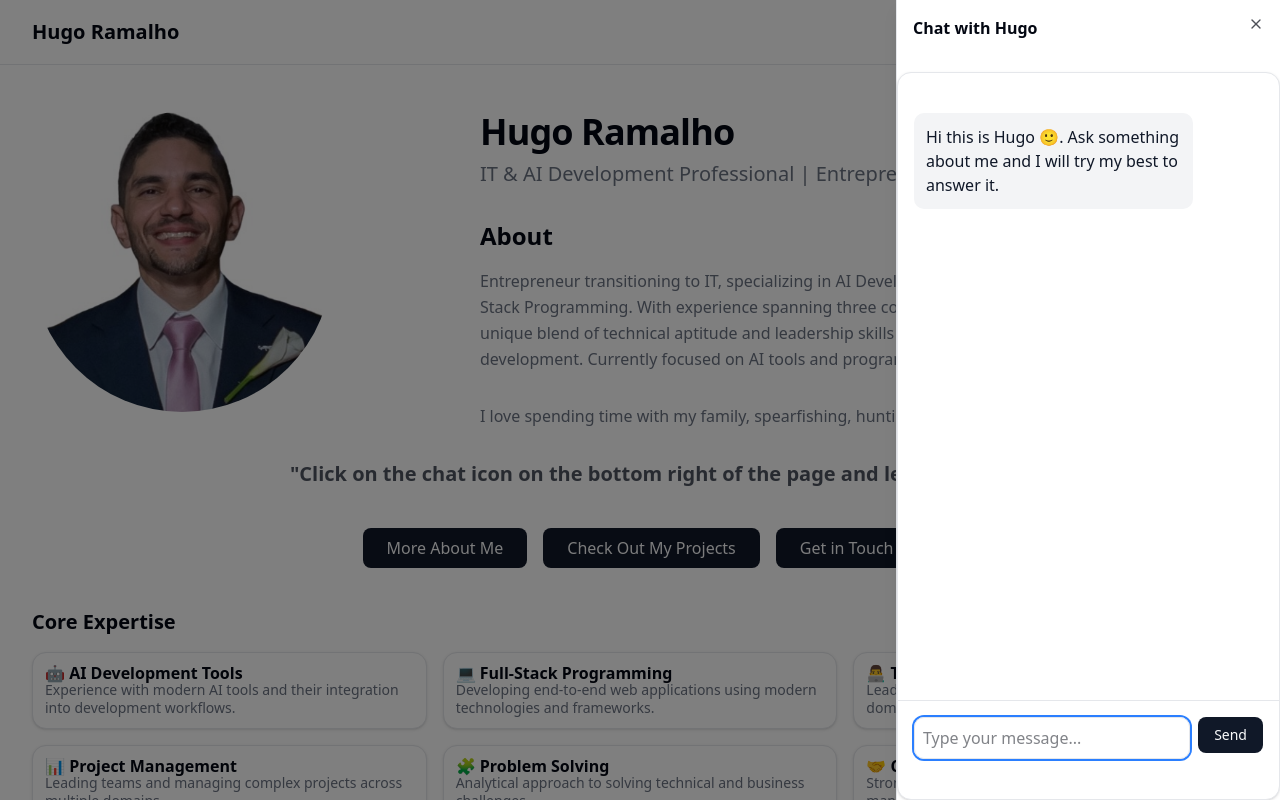
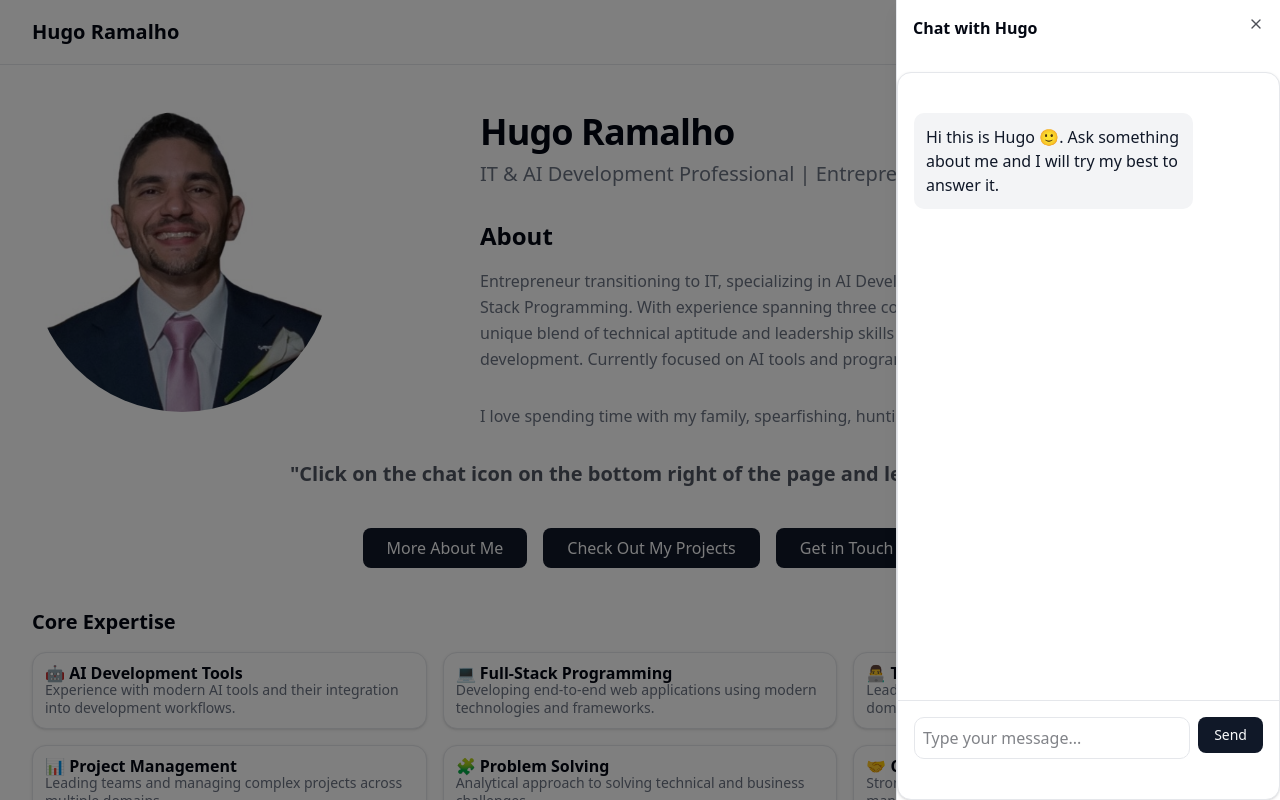
Before and after one commit to HugosGitStuff/hugo-portfolio, a Next.js app: page / in a window 1280 px wide. Both pictures are taken after a click on the button 1240 px from the left and 760 px from the top of the page. Shown: the top 800 px of the page. Built offline with nearby package versions, Linux system fonts and the light colour scheme.

Commit message:
final push 5

```diff
--- a/app/components/chat/Chat.tsx
+++ b/app/components/chat/Chat.tsx
@@ -120,6 +120,7 @@ export default function Chat() {
               placeholder="Type your message..."
               className="flex-1 p-2 border rounded-lg focus:outline-none focus:ring-2 focus:ring-blue-500"
               disabled={isLoading}
+              tabIndex={1} // Ensure it's focusable but not auto-focused
             />
             <Button type="submit" disabled={isLoading}>
               {isLoading ? 'Sending...' : 'Send'}
--- a/app/components/chat/ChatButton.tsx
+++ b/app/components/chat/ChatButton.tsx
@@ -27,6 +27,7 @@ export default function ChatButton() {
         <SheetContent
           side="right"
           className="w-full h-[100dvh] sm:w-[400px] md:w-[540px] p-0 focus:outline-none"
+          onOpenAutoFocus={(e) => e.preventDefault()} // Prevent auto-focus when sheet opens
         >
           <SheetHeader className="px-4 pt-4">
             <SheetTitle>Chat with Hugo</SheetTitle>
```
